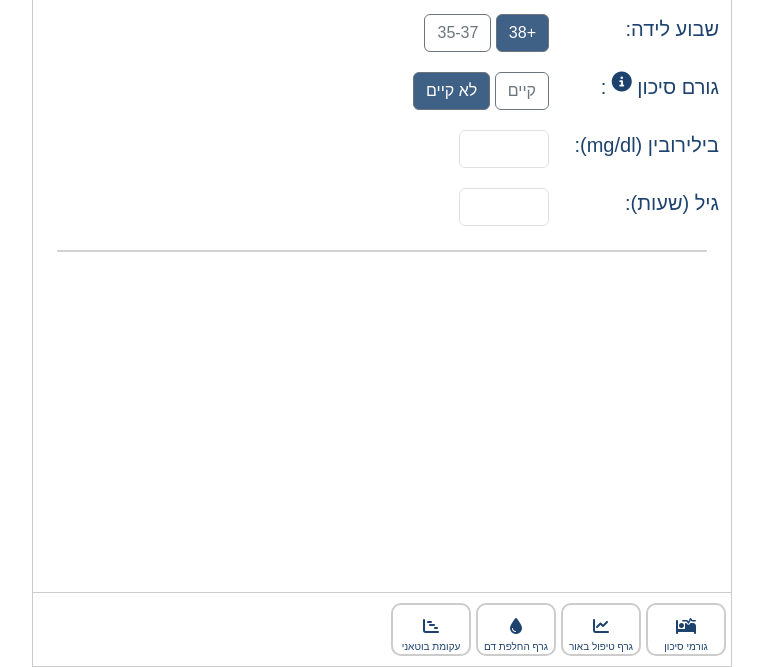
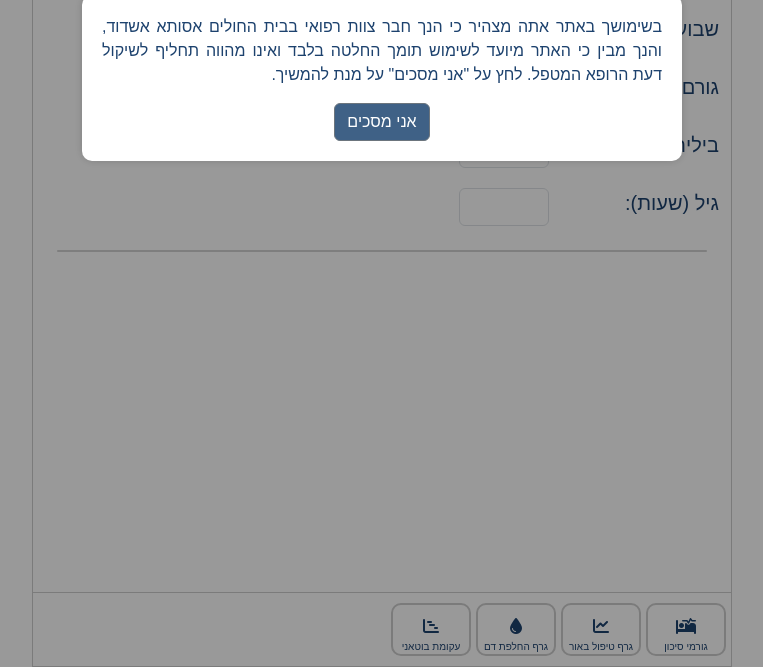
Before and after one commit to yonatankatz/mashlom-assuta-doctors, a website: page phototherapy/index.html in a window 1280 px wide. Shown: the part 133-800 px from the top of the page, without its empty margins (258-1021 px from the left). Drawn offline with nearby package versions, Linux system fonts and the light colour scheme.

Commit message:
[Phototherapy] Usage terms dialog (#12)

```diff
--- a/phototherapy/css/phototherapy.css
+++ b/phototherapy/css/phototherapy.css
@@ -93,3 +93,29 @@ html, body {
     border-radius: 50%; /* Create a circle using border-radius */
     margin-left: 10px;
   }
+
+.usage-terms-dialog-backdrop {
+  width: 100%;
+  height: 100%;
+  position: fixed;
+  z-index: 100;
+  left: 0;
+  top: 0;
+  background-color: rgba(0, 0, 0, 0.4);
+  overflow: auto;
+}
+
+.usage-terms-dialog {
+  width: 80%;
+  max-width: 600px;
+  margin: 10% auto;
+  background-color: white;
+  padding: 20px;
+  border-radius: 10px;
+  box-shadow: 0 0 10px -1px rgba(0, 0, 0, 0.2);
+}
+
+.usage-terms-dialog-action {
+  display: block;
+  margin: 0 auto;
+}
--- a/phototherapy/index.html
+++ b/phototherapy/index.html
@@ -51,6 +51,14 @@
   </div>
 </nav>
 <div id="phototherapy-main" class="container main-content phototherapy-main-content">
+  <div id="usage-terms-dialog-backdrop" class="usage-terms-dialog-backdrop" ng-show="!ctrl.termsSigned">
+    <div id="usage-terms-dialog" class="usage-terms-dialog">
+      <p>
+        בשימושך באתר אתה מצהיר כי הנך חבר צוות רפואי בבית החולים אסותא אשדוד, והנך מבין כי האתר מיועד לשימוש תומך החלטה בלבד ואינו מהווה תחליף לשיקול דעת הרופא המטפל. לחץ על "אני מסכים" על מנת להמשיך.
+      </p>
+      <button type="button" class="btn btn-outline-secondary buttons-color usage-terms-dialog-action" ng-click="ctrl.acceptTerms()">אני מסכים</button>
+    </div>
+  </div>
 <div id="calculator" style="overflow-y: auto;overflow-x: hidden; padding-bottom: 10px;" ng-show="ctrl.dataShown=='CALCULATOR'" >
   <div class="group-container">
     <form>
--- a/phototherapy/js/phototherapy.js
+++ b/phototherapy/js/phototherapy.js
@@ -20,6 +20,10 @@ app.controller("PhototherapyController", ['$scope', '$rootScope', '$timeout', fu
     ctrl.isCollapsed = true;
     var butaniCtx = document.getElementById('butaniChart').getContext('2d');
     var phototherapyCtx = document.getElementById('phototherapyChart').getContext('2d');
+
+    const termsSignedKey = 'mashlom.termsSigned';
+    const termsVersion = Date.parse('2024-07-14');
+    ctrl.termsSigned = localStorage.getItem(termsSignedKey) >= termsVersion;
 
     ctrl.clearContent = function(attr) {
         ctrl[attr]  = null;
@@ -154,6 +158,10 @@ app.controller("PhototherapyController", ['$scope', '$rootScope', '$timeout', fu
         }
     }
 
+    ctrl.acceptTerms = function() {
+        ctrl.termsSigned = true;
+        localStorage.setItem(termsSignedKey, Date.now());
+    };
 }]);
 
 app.directive('selectOnClick', ['$window', function ($window) {
```
